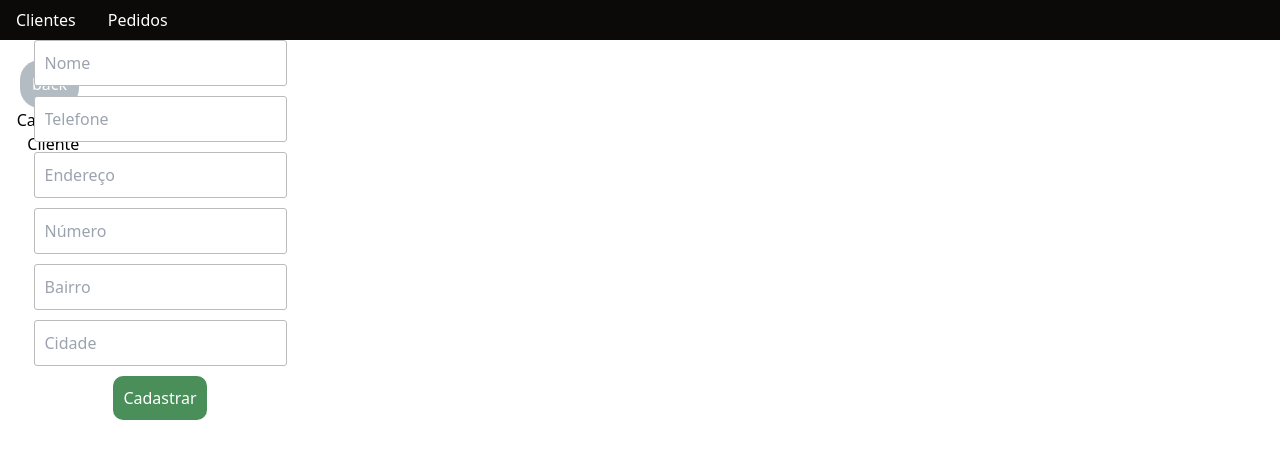
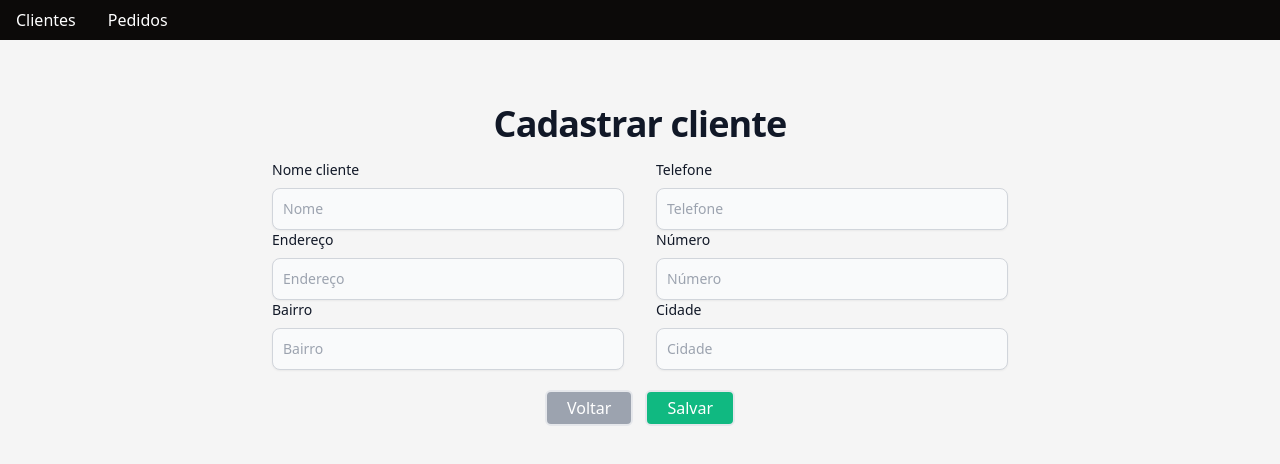
Before and after one commit to gabrielyvg/marmitech, a Next.js app in the folder front/: page /clientes/cadastrar-cliente in a window 1280 px wide. Shown: the top 464 px of the page. Built offline with nearby package versions, Linux system fonts and the light colour scheme.

Commit message:
feat: estilizando o cadastrar cliente para deixar padrão com o pedidos

```diff
--- a/front/src/pages/clientes/cadastrar-cliente.js
+++ b/front/src/pages/clientes/cadastrar-cliente.js
@@ -49,64 +49,72 @@ export default function CadastrarCliente() {
     }
 
     return (
-        <>
-            <div className='grid grid-cols-12'>
-                <div className='grid-cols-2'>
-                    <button className='btn-back' onClick={voltar}>back
-                        {/* <FontAwesomeIcon icon="fa-solid fa-arrow-left" /> */}
-                    </button>
-                    <h1>Cadastrar Cliente</h1>
-                </div>
-                <div className='containerElements form'>
-                    <form onSubmit={onSubmit} className='items-center'>
-                        <div>
+        <section className="bg-neutral-100">
+            <div className="py-8 lg:py-16 px-4 mx-auto max-w-screen-md">
+                <h2 className="mb-4 text-4xl tracking-tight font-extrabold text-center text-gray-900">Cadastrar cliente</h2>
+                <form onSubmit={onSubmit} className='items-center'>
+                    <div className='grid grid-cols-2'>
+                        <div className='mr-4'>
+                            <label htmlFor="nome" className="block mb-2 text-sm font-medium text-gray-900">Nome cliente</label>
                             <input type="text"
                                 name="nome"
                                 placeholder="Nome"
                                 value={dadosFormulario.nome}
-                                onChange={handleInput} />
+                                onChange={handleInput}
+                                className='shadow-sm bg-gray-50 border border-gray-300 text-gray-900 text-sm rounded-lg focus:ring-primary-500 focus:border-primary-500 block w-full p-2.5' />
                         </div>
-                        <div>
+                        <div className='ml-4'>
+                            <label htmlFor="nome" className="block mb-2 text-sm font-medium text-gray-900">Telefone</label>
                             <input type="phone"
                                 name="telefone"
                                 placeholder="Telefone"
                                 value={dadosFormulario.telefone}
-                                onChange={handleInput} />
+                                onChange={handleInput}
+                                className='shadow-sm bg-gray-50 border border-gray-300 text-gray-900 text-sm rounded-lg focus:ring-primary-500 focus:border-primary-500 block w-full p-2.5' />
                         </div>
-                        <div>
+                        <div className='mr-4'>
+                            <label htmlFor="nome" className="block mb-2 text-sm font-medium text-gray-900">Endereço</label>
                             <input type="text"
                                 name="endereco"
                                 placeholder="Endereço"
                                 value={dadosFormulario.endereco}
-                                onChange={handleInput} />
+                                onChange={handleInput}
+                                className='shadow-sm bg-gray-50 border border-gray-300 text-gray-900 text-sm rounded-lg focus:ring-primary-500 focus:border-primary-500 block w-full p-2.5' />
                         </div>
-                        <div>
+                        <div className='ml-4'>
+                            <label htmlFor="nome" className="block mb-2 text-sm font-medium text-gray-900">Número</label>
                             <input type="text"
                                 name="numero"
                                 placeholder="Número"
                                 value={dadosFormulario.numero}
-                                onChange={handleInput} />
+                                onChange={handleInput}
+                                className='shadow-sm bg-gray-50 border border-gray-300 text-gray-900 text-sm rounded-lg focus:ring-primary-500 focus:border-primary-500 block w-full p-2.5' />
                         </div>
-                        <div>
+                        <div className='mr-4'>
+                            <label htmlFor="nome" className="block mb-2 text-sm font-medium text-gray-900">Bairro</label>
                             <input type="text"
                                 name="bairro"
                                 placeholder="Bairro"
                                 value={dadosFormulario.bairro}
-                                onChange={handleInput} />
+                                onChange={handleInput}
+                                className='shadow-sm bg-gray-50 border border-gray-300 text-gray-900 text-sm rounded-lg focus:ring-primary-500 focus:border-primary-500 block w-full p-2.5' />
                         </div>
-                        <div>
+                        <div className='ml-4'>
+                            <label htmlFor="nome" className="block mb-2 text-sm font-medium text-gray-900">Cidade</label>
                             <input type="text"
                                 name="cidade"
                                 placeholder="Cidade"
                                 value={dadosFormulario.cidade}
-                                onChange={handleInput} />
+                                onChange={handleInput}
+                                className='shadow-sm bg-gray-50 border border-gray-300 text-gray-900 text-sm rounded-lg focus:ring-primary-500 focus:border-primary-500 block w-full p-2.5' />
                         </div>
-                        <div>
-                            <button type="submit">Cadastrar</button>
-                        </div>
-                    </form>
-                </div>
+                    </div>
+                    <div className='flex justify-center mt-5'>
+                        <button className='border-solid border-2 text-white rounded-md px-5 py-1 mr-3 bg-gray-400 hover:bg-gray-500' onClick={voltar}>Voltar</button>
+                        <button className='border-solid border-2 text-white rounded-md px-5 py-1 bg-emerald-500 hover:bg-emerald-600' type="submit">Salvar</button>
+                    </div>
+                </form>
             </div>
-        </>
+        </section>
     );
 }
```
